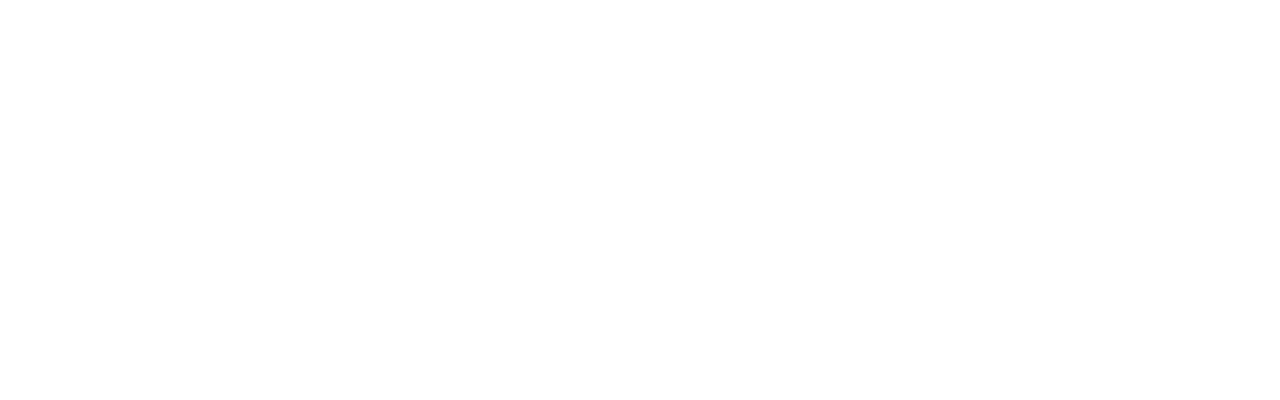
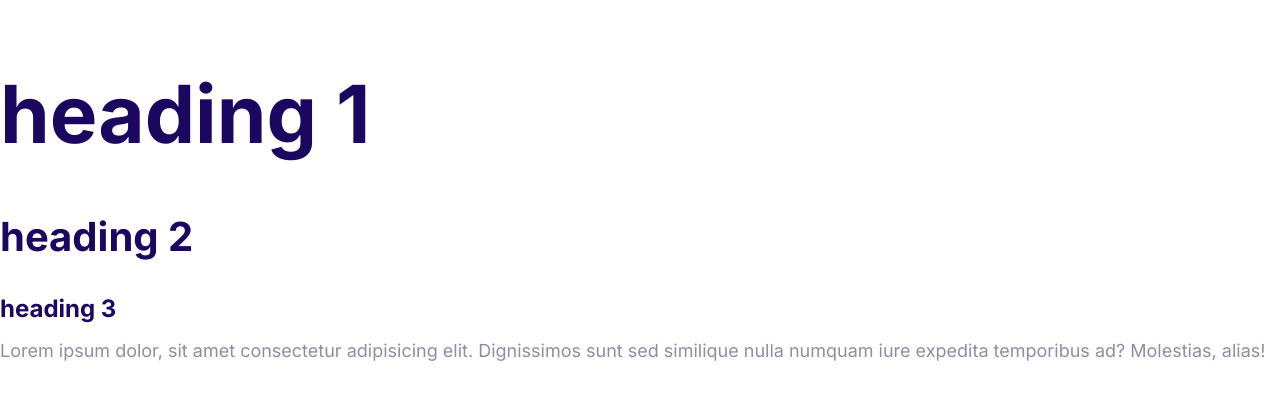
Before and after one commit to IversonLeizke/Moshfy, a plain HTML site: page index.html in a window 1280 px wide. Drawn offline with Linux system fonts and the light colour scheme.

Commit message:
Define the styles for the fonts.

```diff
--- a/CSS/style.css
+++ b/CSS/style.css
@@ -5,3 +5,53 @@
     --color-headings: #1b0760;
     --color-body: #918ca4;
 }
+
+html {
+    font-size: 62.5%;
+}
+
+body {
+    font-family: inter, Arial, Helvetica, sans-serif;
+    font-size: 2.4rem;
+    line-height: 1.5;
+    color: var(--color-body)
+}
+
+h1, h2, h3 {
+    color: var(--color-headings);
+    margin-bottom: 1rem;
+}
+
+h1 {
+    font-size: 7rem;
+}
+
+h2 {
+    font-size: 4rem;
+}
+
+h3 {
+    font-size: 3rem;
+}
+
+p {
+    margin-top: 0;
+}
+
+@media screen and (min-width: 1024px) {
+    body {
+        font-size: 1.8rem;
+    }
+
+    h1 {
+        font-size: 8rem;
+    }
+
+    h2 {
+        font-size: 4rem;
+    }
+
+    h3 {
+        font-size: 2.4rem;
+    }
+}
--- a/index.html
+++ b/index.html
@@ -5,10 +5,17 @@
     <meta http-equiv="X-UA-Compatible" content="IE=edge">
     <meta name="viewport" content="width=device-width, initial-scale=1.0">
     <title>Document</title>
+    <link rel="preconnect" href="https://fonts.gstatic.com">
+    <link href="https://fonts.googleapis.com/css2?family=Inter:wght@400;700&display=swap" rel="stylesheet">
     <link rel="stylesheet" href="CSS/normalize.css">
     <link rel="stylesheet" href="CSS/style.css">
 </head>
 <body>
-
+    <h1>heading 1</h1>
+    <h2>heading 2</h2>
+    <h3>heading 3</h3>
+    <p>
+        Lorem ipsum dolor, sit amet consectetur adipisicing elit. Dignissimos sunt sed similique nulla numquam iure expedita temporibus ad? Molestias, alias!
+    </p>
 </body>
 </html>
```
